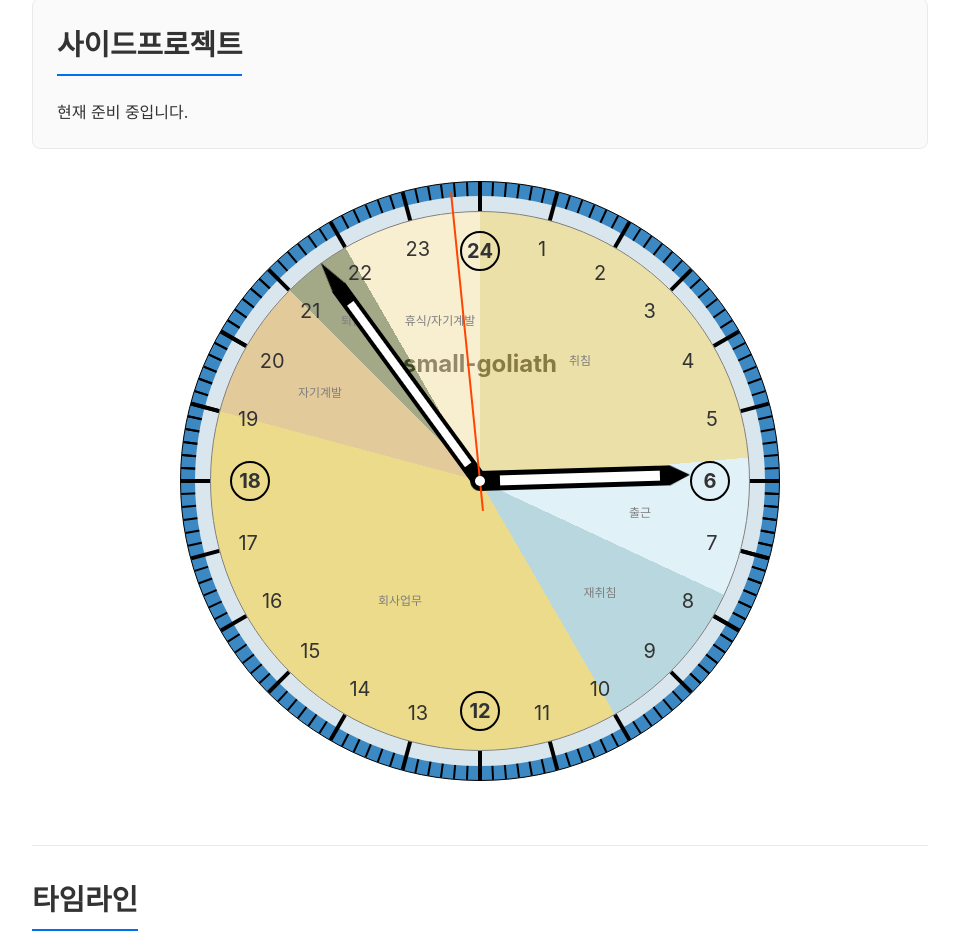
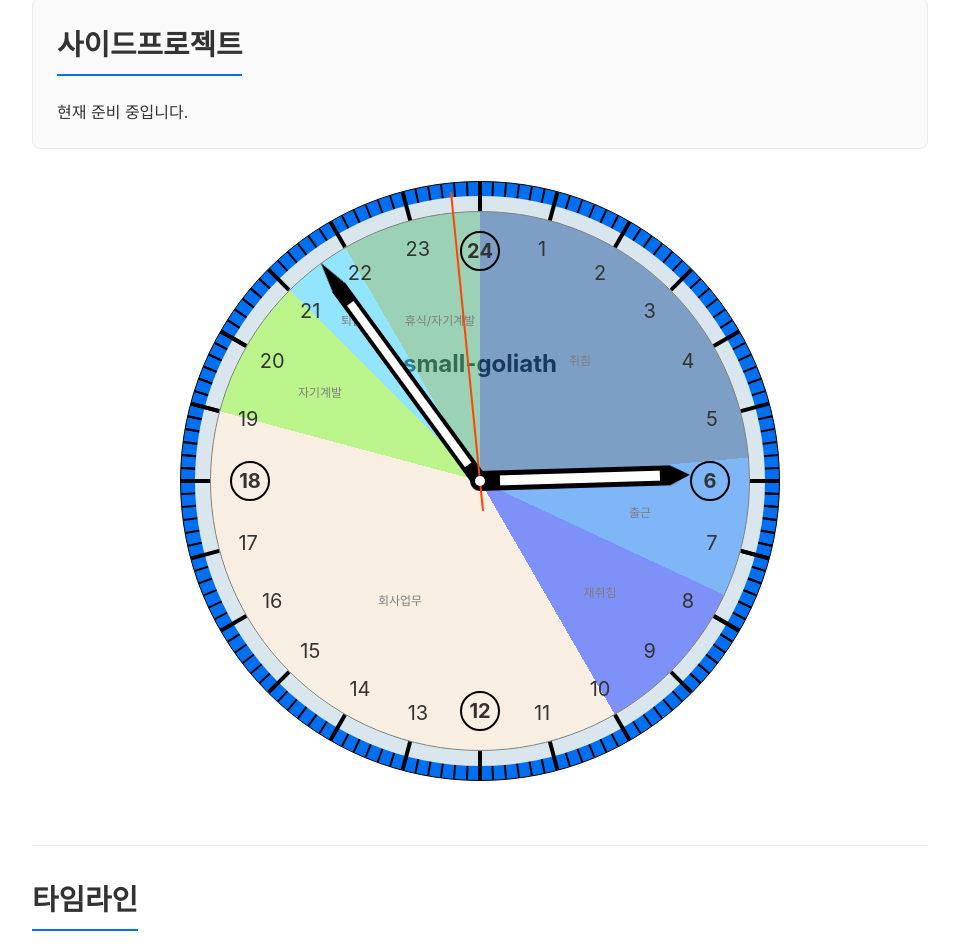
Before and after one commit to small-goliath/resume-latest, a Next.js app: page / in a window 1280 px wide. Shown: the part 1657-2609 px from the top of the page, without its empty margins (160-1119 px from the left). Built offline with nearby package versions, Linux system fonts and the light colour scheme; no server answers.

Commit message:
style(ScheduleClock.module.css): 배경색을 CSS 변수로 변경하여 일관성 유지 style(ScheduleClock.module.css): conic-gradient 색상 조정으로 디자인 개선

```diff
--- a/src/components/ScheduleClock.module.css
+++ b/src/components/ScheduleClock.module.css
@@ -9,7 +9,7 @@
     height: 100%;
     border: 1px solid black;
     border-radius: 50%;
-    background-color: #3b88c3;
+    background-color: var(--primary-color);
 }
 
 .line {
@@ -173,7 +173,7 @@
     height: 100%;
     border: 1px solid black;
     border-radius: 50%;
-    background: conic-gradient(from 85deg, #C2E5F2 0deg 30deg, #73B1BF 30deg 65deg, #D9B91A 65deg 200deg, #C6963A 200deg 230deg, #495410 230deg 245deg, #F2DEA2 245deg 275deg, #D9C252 36deg);
+    background: conic-gradient(from 85deg, var(--primary-color) 0deg 30deg, #0025F2 30deg 65deg, #F2E0C7 65deg 200deg, #77EB1A 200deg 230deg, #29CCFF 230deg 245deg, #39A76D 245deg 275deg, #00418D 36deg);
     display: flex;
     justify-content: center;
     align-items: center;
```
